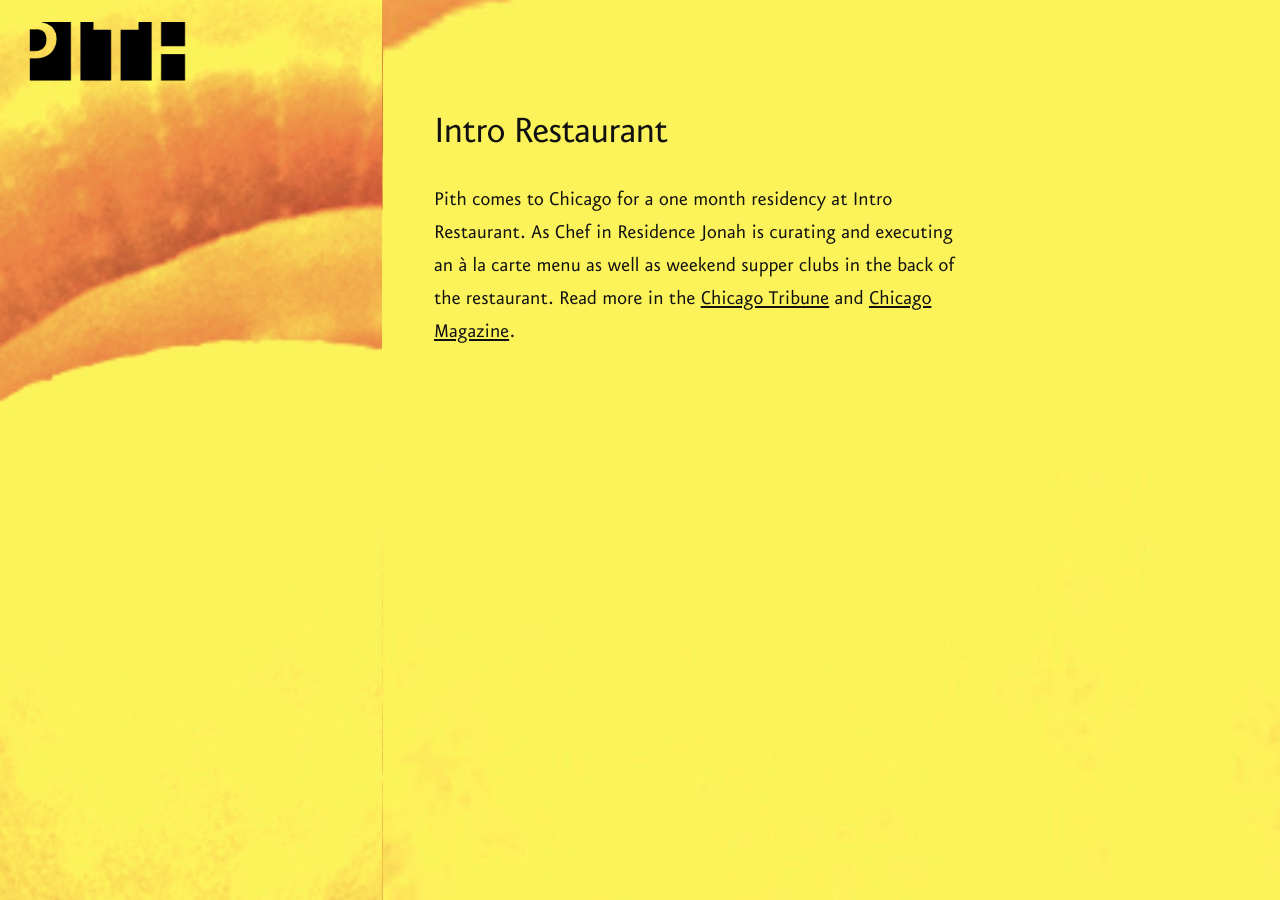
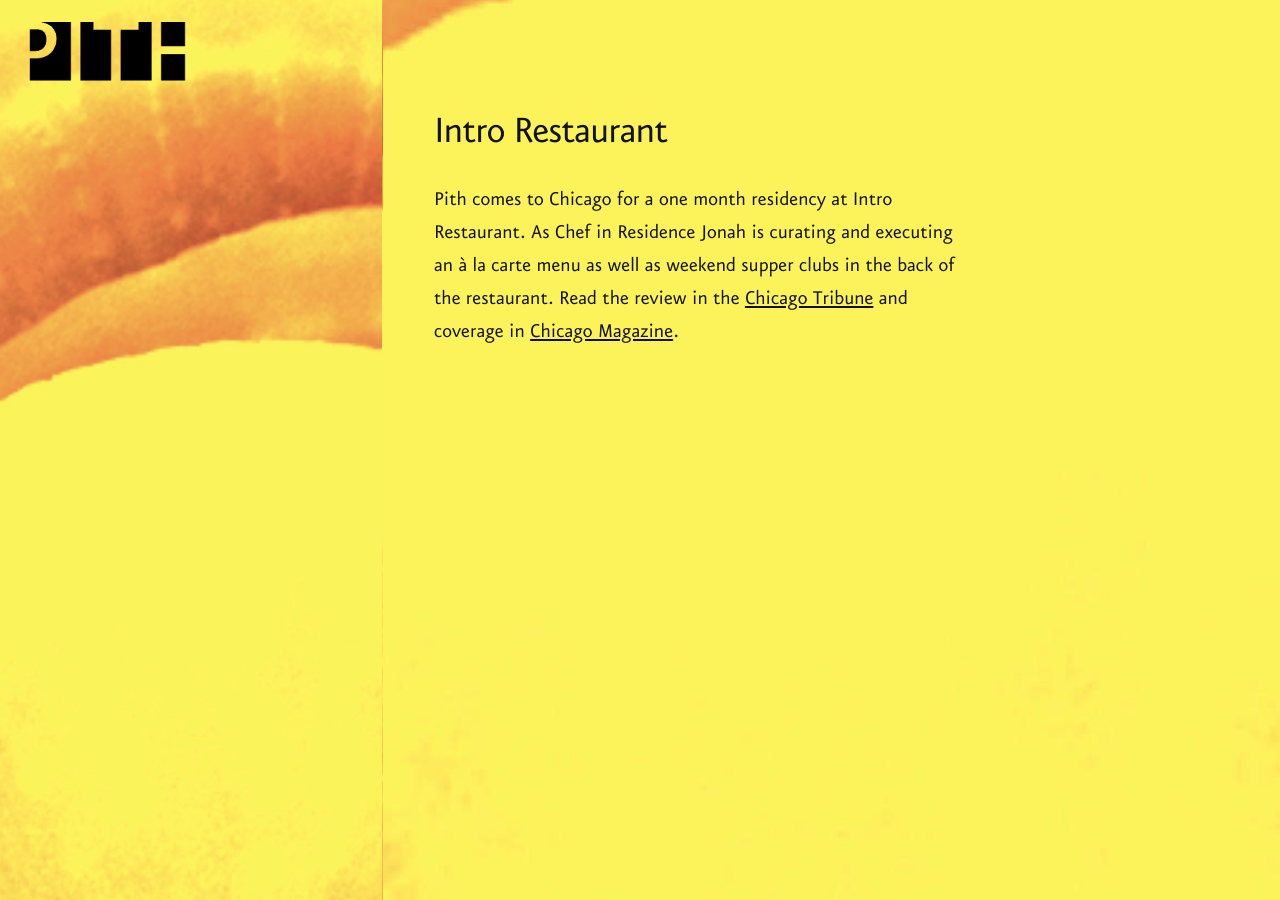
Before and after one commit to zoe-pith/pith-site, a Jekyll site: the page built from _posts/2016-09-26-intro-restaurant.md, in a window 1280 px wide. Built offline with Jekyll 4.4.1, drawn with Linux system fonts in a browser that asks for light colours.

Commit message:
Update 2016-09-26-intro-restaurant.md

```diff
--- a/_posts/2016-09-26-intro-restaurant.md
+++ b/_posts/2016-09-26-intro-restaurant.md
@@ -4,4 +4,4 @@
 categories: projects
 ---
 
-Pith comes to Chicago for a one month residency at Intro Restaurant. As Chef in Residence Jonah is curating and executing an à la carte menu as well as weekend supper clubs in the back of the restaurant. Read more in the [Chicago Tribune](http://www.chicagotribune.com/dining/restaurants/ct-review-intro-jonah-reider-food-0928-20160924-column.html) and [Chicago Magazine](http://www.chicagomag.com/dining-drinking/August-2016/New-Chef-Intro-Jonah-Reider/).
+Pith comes to Chicago for a one month residency at Intro Restaurant. As Chef in Residence Jonah is curating and executing an à la carte menu as well as weekend supper clubs in the back of the restaurant. Read the review in the [Chicago Tribune](http://www.chicagotribune.com/dining/restaurants/ct-review-intro-jonah-reider-food-0928-20160924-column.html) and coverage in [Chicago Magazine](http://www.chicagomag.com/dining-drinking/August-2016/New-Chef-Intro-Jonah-Reider/).
```
